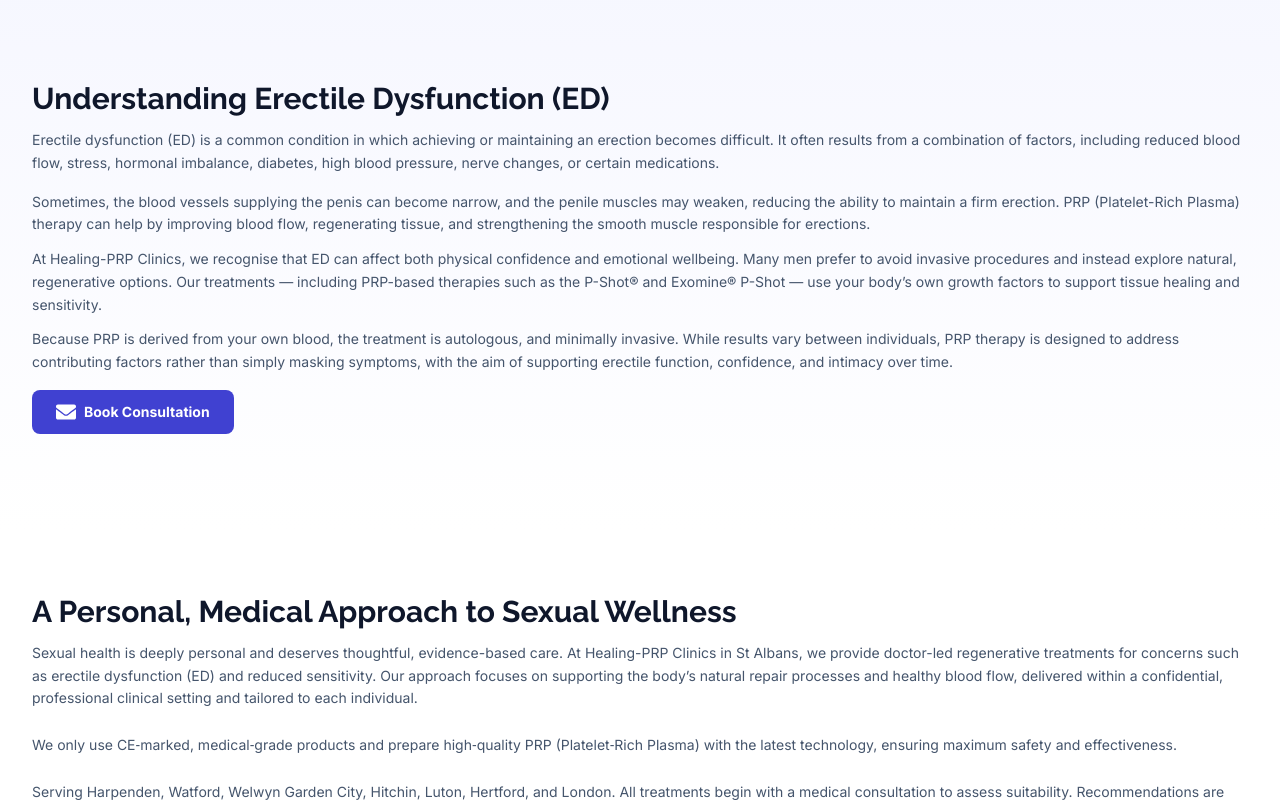
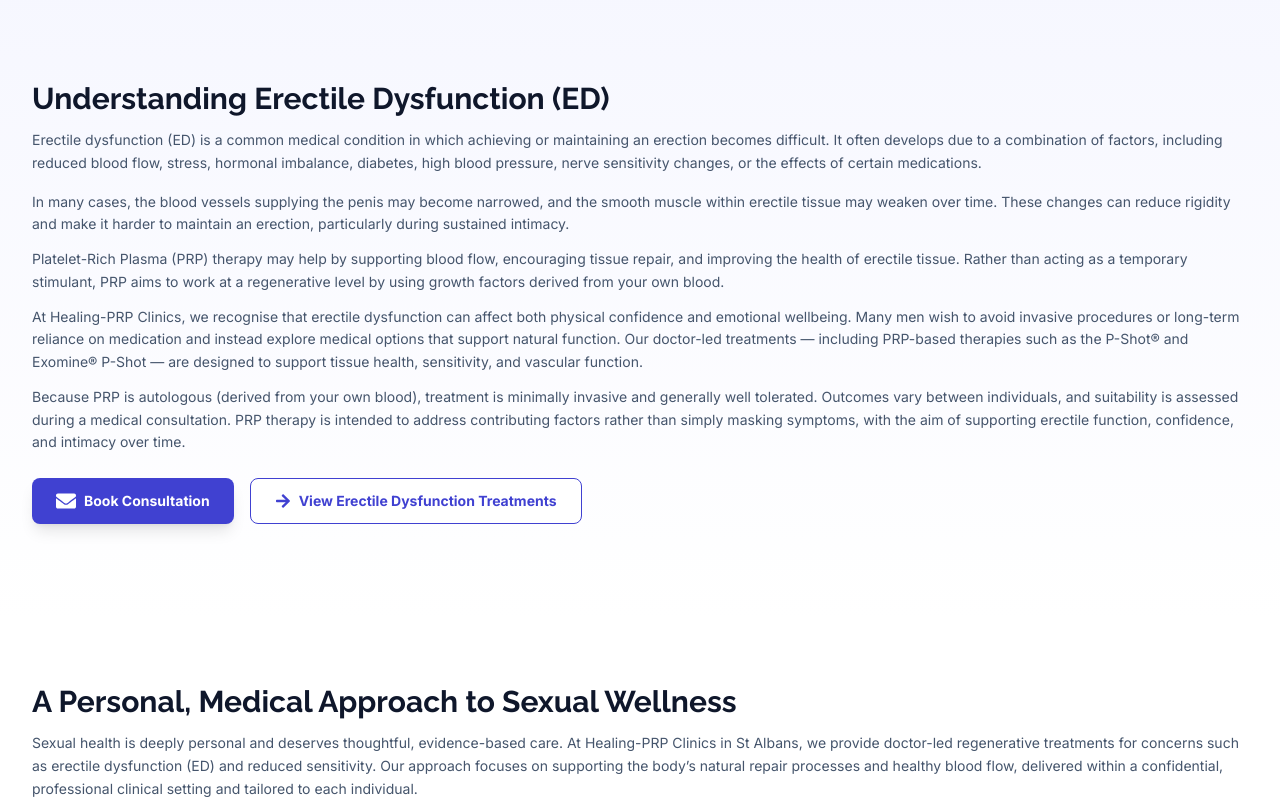
Before and after one commit to binithekid/Healing-PRP-Clinics-Preview, a Next.js app: page /sexual-rejuvenation in a window 1280 px wide. Shown: the part 720-1522 px from the top of the page. Built offline with nearby package versions, Linux system fonts and the light colour scheme.

Commit message:
Update SexualRejuvenationClient.tsx

```diff
--- a/src/components/pages/SexualRejuvenationClient.tsx
+++ b/src/components/pages/SexualRejuvenationClient.tsx
@@ -9,10 +9,30 @@ import {
   FaPlus,
   FaMinus,
   FaEnvelope,
+  FaArrowRight,
 } from "react-icons/fa";
 import Footer from "@/components/Footer";
 import ContactCTASection from "@/components/ContactCTASection";
 import Link from "next/link";
+import Image from "next/image"; // Added for optimized images
+
+// --- TYPES ---
+// This interface defines the shape of our data, making @ts-ignore unnecessary
+interface Treatment {
+  name: string;
+  price: string;
+  description: string;
+  benefits: string[];
+  duration: string;
+  course: string;
+  pageLink?: string;     // Optional: Only some treatments have this
+  pageLinkText?: string; // Optional
+  expandedContent: {
+    howItWorks: string;
+    whoIsItFor: string[];
+    commonQuestions: { question: string; answer: string }[];
+  };
+}
 
 type SexualHealthClientProps = {
   locationName?: string;
@@ -24,11 +44,18 @@ export default function SexualHealthClient({
   const [expandedTreatment, setExpandedTreatment] = useState<string | null>(null);
   const [openFAQIndex, setOpenFAQIndex] = useState<number | null>(null);
 
+  // --- DYNAMIC LINKS BASED ON LOCATION ---
+  const isBirmingham = locationName === "Birmingham";
+
+  const pShotUrl = isBirmingham ? "/birmingham/p-shot" : "/p-shot";
+  const edUrl = isBirmingham ? "/birmingham/erectile-dysfunction" : "/erectile-dysfunction";
+  const pricesUrl = isBirmingham ? "/birmingham/prices" : "/prices";
+  const faqUrl = isBirmingham ? "/birmingham/faq" : "/faq";
+
   // Determine nearby areas text based on location
-  const nearbyAreas =
-    locationName === "Birmingham"
-      ? "Solihull, Edgbaston, Sutton Coldfield, and the West Midlands"
-      : "Harpenden, Watford, Welwyn Garden City, Hitchin, Luton, Hertford, and London";
+  const nearbyAreas = isBirmingham
+    ? "Solihull, Edgbaston, Sutton Coldfield, and the West Midlands"
+    : "Harpenden, Watford, Welwyn Garden City, Hitchin, Luton, Hertford, and London";
 
   const toggleFAQ = (index: number) => {
     setOpenFAQIndex(openFAQIndex === index ? null : index);
@@ -55,7 +82,8 @@ export default function SexualHealthClient({
     },
   };
 
-  const treatments = [
+  // Typed array using the Interface defined above
+  const treatments: Treatment[] = [
     {
       name: "P‑Shot®",
       price: "",
@@ -68,6 +96,9 @@ export default function SexualHealthClient({
       ],
       duration: "30–45 minutes",
       course: "Up to 3 injections",
+      // LINK TO NEW P-SHOT PAGE
+      pageLink: pShotUrl,
+      pageLinkText: "View Full P-Shot® Details",
       expandedContent: {
         howItWorks:
           "A small blood sample of around 40ml is taken from your arm, just like a routine blood test. The blood is then placed in a medical centrifuge to create high‑quality PRP (Platelet‑Rich Plasma). Before treatment, a numbing cream is applied to ensure comfort. The PRP is then carefully injected into precise areas of the penis to stimulate repair and regeneration. You may feel very mild discomfort during the injection, which usually settles within 5–30 minutes. You can return to work straight away. The whole procedure typically takes 30–45 minutes. Depending on your medical history and individual response, you may require a course of up to three injections, which will be discussed in detail during your online consultation. After treatment, you will receive personalised aftercare instructions.",
@@ -114,6 +145,9 @@ export default function SexualHealthClient({
       ],
       duration: "~60 minutes",
       course: "Up to 3 injections",
+      // LINK TO NEW P-SHOT PAGE
+      pageLink: pShotUrl,
+      pageLinkText: "View Exomine® P-Shot Details",
       expandedContent: {
         howItWorks:
           "A small blood sample of around 40ml is taken from your arm. The blood is processed using the Exomine kit, producing PRP with growth factors already released and active. After numbing cream is applied, the enriched PRP is carefully injected into precise areas of the penis to stimulate repair and regeneration. Mild discomfort usually settles within 5–30 minutes, and you can return to work straight away. The procedure is very similar to the standard P‑Shot® but typically takes around 1 hour. Depending on your history and response, you may require a course of up to three injections for optimal results.",
@@ -271,13 +305,15 @@ export default function SexualHealthClient({
     <>
       {/* Hero Section */}
       <section className="relative min-h-[55vh] md:min-h-[65vh] flex items-center justify-center overflow-hidden">
-        {/* Background Image */}
+        {/* Background Image - Optimized with Next.js Image */}
         <div className="absolute inset-0 z-0">
           <div className="absolute inset-0 bg-gradient-to-b from-transparent to-white z-10" />
-          <img
+          <Image
             src="/hero_img.png"
-            alt="Projects background"
-            className="w-full h-full object-cover"
+            alt="Sexual Rejuvenation Background"
+            fill
+            className="object-cover"
+            priority // Loads this image first for better performance (LCP)
           />
         </div>
 
@@ -409,8 +445,6 @@ export default function SexualHealthClient({
         </div>
       </section>
 
-      {/* Introduction Section */}
-
       {/* Understanding ED Section */}
       <section className="py-12 lg:py-24 bg-gradient-to-b from-[#f6f7ff] to-transparent">
         <div className="max-w-7xl mx-auto px-4 sm:px-6 lg:px-8">
@@ -424,55 +458,65 @@ export default function SexualHealthClient({
               className="text-2xl lg:text-3xl font-raleway font-bold text-slate-900 mb-3"
               variants={itemVariants}
             >
-              Understanding Erectile Dysfunction (ED)
+            Understanding Erectile Dysfunction (ED)
             </motion.h2>
 
             <motion.p
               className="text-sm font-inter text-slate-600 leading-relaxed mb-4"
               variants={itemVariants}
             >
-              Erectile dysfunction (ED) is a common condition in which achieving
-              or maintaining an erection becomes difficult. It often results
-              from a combination of factors, including reduced blood flow,
-              stress, hormonal imbalance, diabetes, high blood pressure, nerve
-              changes, or certain medications.
-            </motion.p>
-
-            <motion.p
-              className="text-sm font-inter text-slate-600 leading-relaxed mb-3 "
-              variants={itemVariants}
-            >
-              Sometimes, the blood vessels supplying the penis can become
-              narrow, and the penile muscles may weaken, reducing the ability to
-              maintain a firm erection. PRP (Platelet-Rich Plasma) therapy can
-              help by improving blood flow, regenerating tissue, and
-              strengthening the smooth muscle responsible for erections.
+              Erectile dysfunction (ED) is a common medical condition in which achieving or
+              maintaining an erection becomes difficult. It often develops due to a
+              combination of factors, including reduced blood flow, stress, hormonal
+              imbalance, diabetes, high blood pressure, nerve sensitivity changes, or the
+              effects of certain medications.
             </motion.p>
 
             <motion.p
               className="text-sm font-inter text-slate-600 leading-relaxed mb-3"
               variants={itemVariants}
             >
-              At Healing-PRP Clinics, we recognise that ED can affect both
-              physical confidence and emotional wellbeing. Many men prefer to
-              avoid invasive procedures and instead explore natural,
-              regenerative options. Our treatments — including PRP-based
-              therapies such as the P-Shot® and Exomine® P-Shot — use your
-              body’s own growth factors to support tissue healing and
-              sensitivity.
+              In many cases, the blood vessels supplying the penis may become narrowed, and
+              the smooth muscle within erectile tissue may weaken over time. These changes
+              can reduce rigidity and make it harder to maintain an erection, particularly
+              during sustained intimacy.
             </motion.p>
 
             <motion.p
               className="text-sm font-inter text-slate-600 leading-relaxed mb-3"
               variants={itemVariants}
             >
-              Because PRP is derived from your own blood, the treatment is
-              autologous, and minimally invasive. While results vary between
-              individuals, PRP therapy is designed to address contributing
-              factors rather than simply masking symptoms, with the aim of
-              supporting erectile function, confidence, and intimacy over time.
+              Platelet-Rich Plasma (PRP) therapy may help by supporting blood flow,
+              encouraging tissue repair, and improving the health of erectile tissue.
+              Rather than acting as a temporary stimulant, PRP aims to work at a
+              regenerative level by using growth factors derived from your own blood.
             </motion.p>
-            <motion.div variants={itemVariants}>
+
+            <motion.p
+              className="text-sm font-inter text-slate-600 leading-relaxed mb-3"
+              variants={itemVariants}
+            >
+              At Healing-PRP Clinics, we recognise that erectile dysfunction can affect both
+              physical confidence and emotional wellbeing. Many men wish to avoid invasive
+              procedures or long-term reliance on medication and instead explore medical
+              options that support natural function. Our doctor-led treatments — including
+              PRP-based therapies such as the P-Shot® and Exomine® P-Shot — are designed to
+              support tissue health, sensitivity, and vascular function.
+            </motion.p>
+
+            <motion.p
+              className="text-sm font-inter text-slate-600 leading-relaxed mb-3"
+              variants={itemVariants}
+            >
+              Because PRP is autologous (derived from your own blood), treatment is minimally
+              invasive and generally well tolerated. Outcomes vary between individuals, and
+              suitability is assessed during a medical consultation. PRP therapy is
+              intended to address contributing factors rather than simply masking symptoms,
+              with the aim of supporting erectile function, confidence, and intimacy over
+              time.
+            </motion.p>
+
+            <motion.div variants={itemVariants} className="flex flex-col sm:flex-row gap-4 mt-6">
               <button
                 onClick={(e) => {
                   e.preventDefault();
@@ -480,12 +524,20 @@ export default function SexualHealthClient({
                   const section = document.getElementById("contact-form-section");
                   if (section) section.scrollIntoView({ behavior: "smooth" });
                 }}
-                // BRAND COLOR LOCK
-                className="px-6 py-3 mt-4 w-max text-sm cursor-pointer bg-[#4041d1] hover:bg-[#2a2bb8] text-white rounded-lg font-inter font-bold transition-all duration-300 flex items-center gap-2 group"
+                className="px-6 py-3 w-max text-sm cursor-pointer bg-[#4041d1] hover:bg-[#2a2bb8] text-white rounded-lg font-inter font-bold transition-all duration-300 flex items-center gap-2 group shadow-lg"
               >
                 <FaEnvelope className="w-5 h-5 group-hover:rotate-12 transition-transform" />
                 Book Consultation
               </button>
+
+              {/* NEW BUTTON: Link to the Dedicated ED Page */}
+              <Link
+                href={edUrl}
+                className="px-6 py-3 w-max text-sm cursor-pointer bg-white border border-[#4041d1] text-[#4041d1] hover:bg-blue-50 rounded-lg font-inter font-bold transition-all duration-300 flex items-center gap-2"
+              >
+                <FaArrowRight className="w-4 h-4" />
+                View Erectile Dysfunction Treatments
+              </Link>
             </motion.div>
           </motion.div>
         </div>
@@ -651,7 +703,7 @@ export default function SexualHealthClient({
                 may not be appropriate for everyone.
               </p>
             </motion.div>
-           <motion.div variants={itemVariants}>
+            <motion.div variants={itemVariants}>
               <Link
                 href="/blog"
                 target="_blank"
@@ -921,6 +973,19 @@ export default function SexualHealthClient({
                         <FaEnvelope className="w-4 h-4 group-hover:rotate-12 transition-transform" />
                         Book Consultation
                       </motion.button>
+
+                      {/* NEW BUTTON: Optional "View Full Details" link if this treatment has one */}
+                      {treatment.pageLink && (
+                        <div className="mt-4 pt-4 border-t border-slate-100">
+                           <Link
+                              href={treatment.pageLink}
+                              className="inline-flex items-center gap-2 text-[#4041d1] font-bold text-sm hover:underline"
+                           >
+                             {treatment.pageLinkText} <FaArrowRight className="w-3 h-3" />
+                           </Link>
+                        </div>
+                      )}
+
                       {/* Empty space to maintain tag alignment */}
                       <div className="hidden"></div>
                     </div>
@@ -1153,7 +1218,7 @@ export default function SexualHealthClient({
         <div className="max-w-7xl mx-auto px-4 sm:px-6 lg:px-8 flex flex-col md:flex-row justify-center items-center gap-4">
           {/* Prices Link */}
           <Link
-            href={locationName === "Birmingham" ? "/birmingham/prices" : "/prices"}
+            href={pricesUrl}
             // BRAND COLOR LOCK
             className="px-6 py-3 w-full md:w-max md:text-sm text-xs items-center justify-center cursor-pointer bg-[#4041d1] hover:bg-[#2a2bb8] text-white rounded-lg font-inter font-bold transition-all duration-300 inline-flex items-center gap-2"
           >
@@ -1162,7 +1227,7 @@ export default function SexualHealthClient({
 
           {/* FAQ Link */}
           <Link
-            href={locationName === "Birmingham" ? "/birmingham/faq" : "/faq"}
+            href={faqUrl}
             // BRAND COLOR LOCK
             className="px-6 py-3 w-full md:w-max md:text-sm text-xs items-center justify-center cursor-pointer border-2 border-[#4041d1] text-[#4041d1] hover:bg-[#4041d1]/5 bg-white rounded-lg font-inter font-bold transition-all duration-300 inline-flex items-center gap-2"
           >
```
